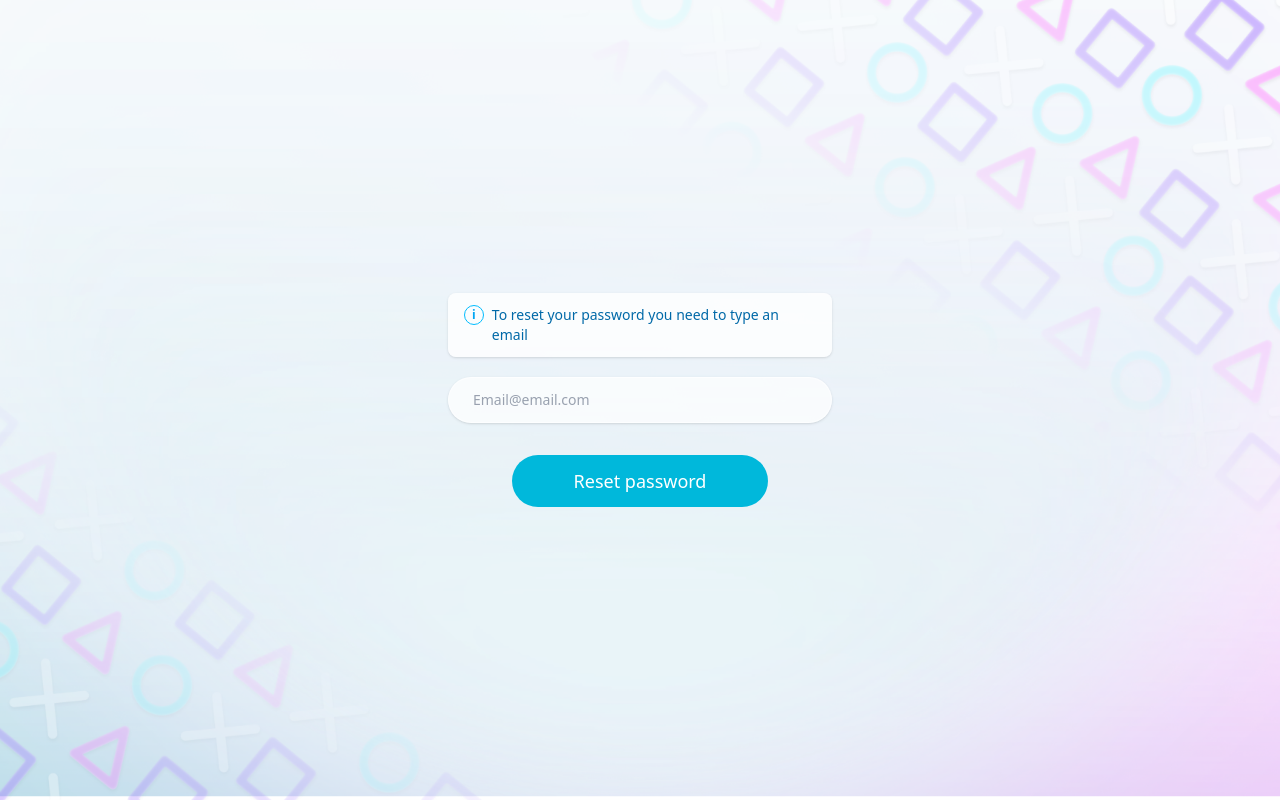
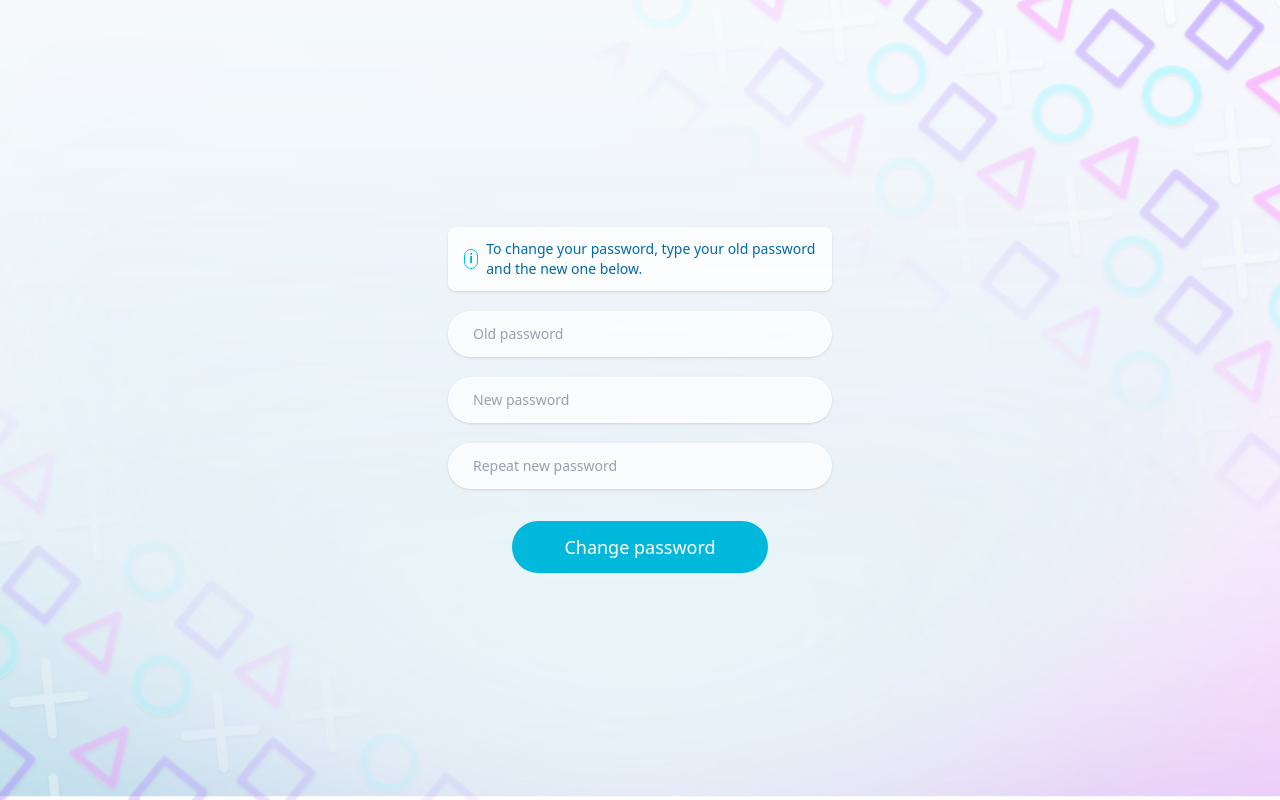
Before and after one commit to mathiasepc/GameConnectFrontend, a website: page html/user-forgot-password.html in a window 1280 px wide. Drawn offline with Linux system fonts and the light colour scheme.

Commit message:
Structur on pages & new changepassword layout

```diff
--- a/html/user-forgot-password.html
+++ b/html/user-forgot-password.html
@@ -14,33 +14,53 @@
         <form class="w-full space-y-5 text-sky-700" method="post">
 
             <!-- Info-boks -->
-            <p class="flex items-start gap-2 bg-white/80 text-sky-700 text-sm px-4 py-3 rounded-lg shadow-sm">
+            <p class="flex items-center gap-2 bg-white/80 text-sky-700 text-sm px-4 py-3 rounded-lg shadow-sm">
 
                 <!-- Info-ikon -->
                 <span class="flex items-center justify-center w-5 h-5 text-xs font-semibold border border-sky-400 text-sky-500 rounded-full">
-                i
-                </span>
+        i
+    </span>
 
-                To reset your password you need to type an email
+                To change your password, type your old password and the new one below.
             </p>
 
-            <!-- Input -->
+
+            <!-- Old Password -->
             <input
-                    id="resetEmail"
-                    name="resetEmail"
-                    type="email"
-                    placeholder="Email@email.com"
+                    id="oldPassword"
+                    name="oldPassword"
+                    type="password"
+                    placeholder="Old password"
+                    class="w-full rounded-full bg-white/70 border border-white/60 px-6 py-3 text-sm shadow-sm placeholder:text-gray-400 focus:outline-none focus:ring-2 focus:ring-sky-300 focus:border-transparent"
+            />
+
+            <!-- New Password -->
+            <input
+                    id="newPassword"
+                    name="newPassword"
+                    type="password"
+                    placeholder="New password"
+                    class="w-full rounded-full bg-white/70 border border-white/60 px-6 py-3 text-sm shadow-sm placeholder:text-gray-400 focus:outline-none focus:ring-2 focus:ring-sky-300 focus:border-transparent"
+            />
+
+            <!-- Repeat New Password -->
+            <input
+                    id="repeatNewPassword"
+                    name="repeatNewPassword"
+                    type="password"
+                    placeholder="Repeat new password"
                     class="w-full rounded-full bg-white/70 border border-white/60 px-6 py-3 text-sm shadow-sm placeholder:text-gray-400 focus:outline-none focus:ring-2 focus:ring-sky-300 focus:border-transparent"
             />
 
             <!-- Knap -->
             <button type="submit"
-                    id="resetBtn"
+                    id="changePasswordBtn"
                     class="mt-3 w-64 px-4 py-3 rounded-full bg-cyan-500 text-white text-lg font-medium hover:bg-cyan-600 transition mx-auto block">
-                Reset password
+                Change password
             </button>
 
         </form>
+
 
     </div>
 </div>
--- /dev/null
+++ b/js/user-forgot-password.js
@@ -0,0 +1 @@
+import {apiRequest} from "./modules/apiRequest.js";
```
Also changed, not shown: html/user-registration.html (+26 -9 lines), css/output.css.
